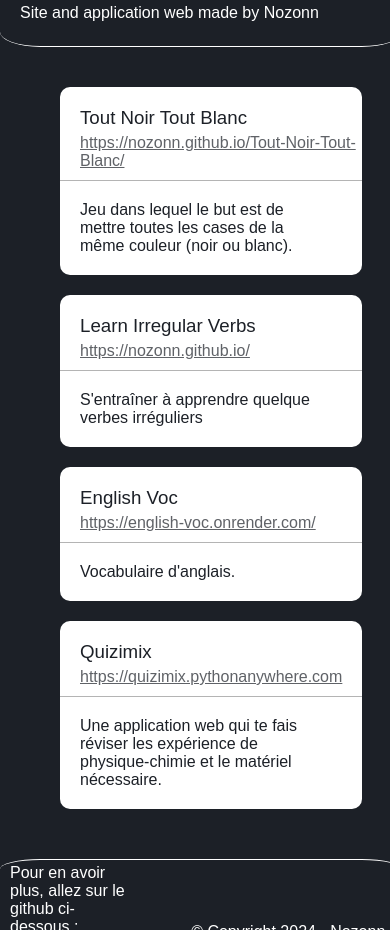
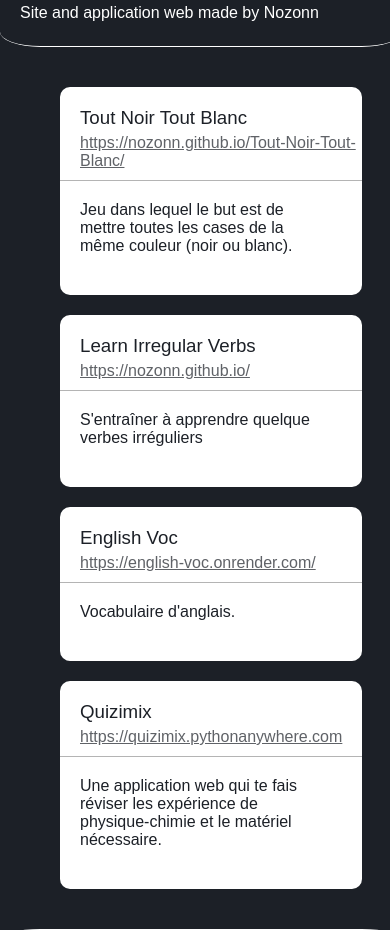
Before and after one commit to Nozonn/web, a plain HTML site: page index.html in a window 390 px wide. Shown: the part 103-1033 px from the top of the page. Drawn offline with Linux system fonts and the light colour scheme.

Commit message:
Update style.css

```diff
--- a/style/style.css
+++ b/style/style.css
@@ -178,8 +178,16 @@ footer > #copyright {
 }
 
 @media screen and (max-width: 800px){
+    main {
+        display: flex;
+        flex-direction: column;
+        justify-content:center;
+    }
+
     main > .appContainer {
         width: 100%;
     }
-
+    footer {
+        font-size: 14px;
+    }
 }
```
